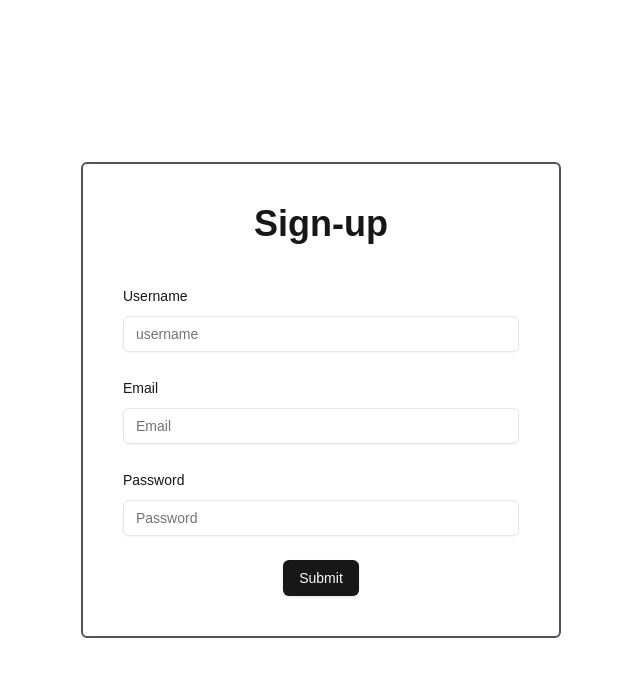
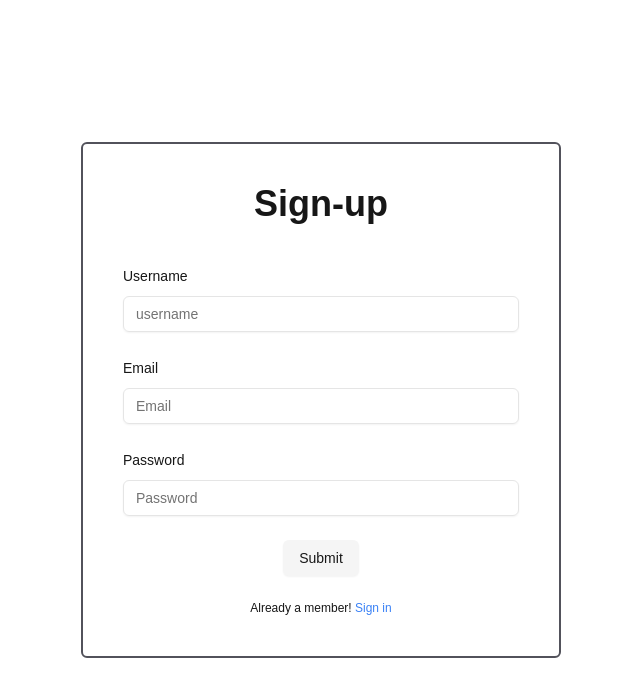
Before and after one commit to sofisalmanarif/anonymous, a Next.js app: page /sign-up in a window 1280 px wide. Shown: the top 696 px of the page, without its empty margins (319-959 px from the left). Built offline with nearby package versions, Linux system fonts and the light colour scheme.

Commit message:
signup page compleated

```diff
--- a/src/app/(auth)/sign-up/page.tsx
+++ b/src/app/(auth)/sign-up/page.tsx
@@ -20,6 +20,7 @@ FormMessage,
 } from "@/components/ui/form"
 import { Button } from "@/components/ui/button"
 import { Input } from "@/components/ui/input"
+import Link from "next/link"
 
 
 const formSchema = z.object({
@@ -152,7 +153,10 @@ const page = () => {
             </FormItem>
           )}
         />
-       <div className="flex items-center justify-center"> <Button type="submit">Submit</Button></div>
+       <div className="flex items-center justify-center">
+         <Button variant={"secondary"} type="submit">Submit</Button>
+         </div>
+         <p className="text-center text-xs">Already a member! <Link href={"/sign-in"} className="text-blue-500">Sign in</Link> </p>
       </form>
       </Form>
 
```
